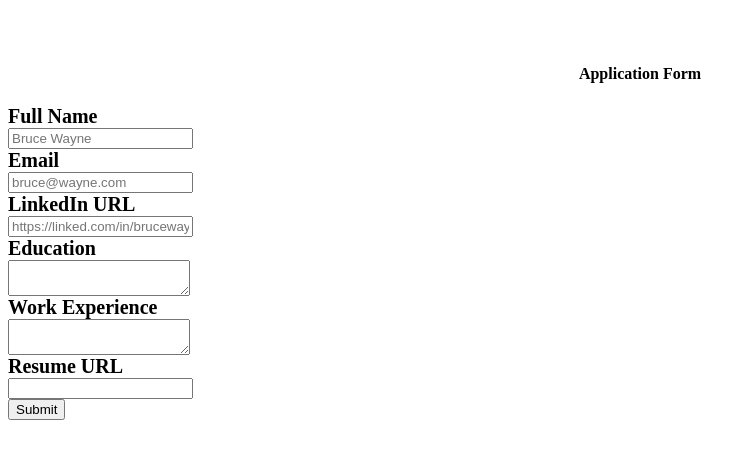
After one commit to siddhant-shekhar/Job-Portal, a Flask app: template templates/application_form.html in a window 1280 px wide. The commit adds this page. Shown: the top 459 px of the page, without its empty margins (0-756 px from the left). Run offline with Flask 3, Linux system fonts and the light colour scheme; the template is opened without the code that fills it, so the values that code supplies are empty.

Commit message:
updated tables

```diff
--- a/app.py
+++ b/app.py
@@ -1,5 +1,5 @@
-from flask import Flask, render_template, jsonify
-from database import load_jobs_from_db, load_job_from_db
+from flask import Flask, render_template, jsonify, request
+from database import load_jobs_from_db, load_job_from_db, add_application_to_db
 
 app = Flask(__name__)
 
@@ -25,10 +25,20 @@ def show_job(id):
   return render_template('jobpage.html', job=job)
 
 
-# @app.route("/job/<id>")
-# def show_job_json(id):
-#   job = load_job_from_db(id)
-#   return jsonify(job)
+@app.route("/job/<id>/apply", methods=['post'])
+def apply_to_job(id):
+  data = request.form
+  job = load_job_from_db(id)
+  add_application_to_db(id, data)
+  return render_template('application_submitted.html',
+                         application=data,
+                         job=job)
+
+
+@app.route("/api/job/<id>")
+def show_job_json(id):
+  job = load_job_from_db(id)
+  return jsonify(job)
 
 if __name__ == '__main__':
   app.run(host='0.0.0.0', debug=True)
--- /dev/null
+++ b/templates/application_form.html
@@ -0,0 +1,34 @@
+<br><br><h4 style="text-align:center;">Application Form</h4>
+<form action="/job/{{job['id']}}/apply" method="post">
+  <div class="mb-2">
+  <label style="font-size:20px;"><b>Full Name</b></label><br>
+  <input type="text" required name="full_name" placeholder="Bruce Wayne">
+  </div>
+
+  <div class="mb-2">
+  <label style="font-size:20px;"><b>Email</b></label><br>
+  <input type="email" required name="email" placeholder="bruce@wayne.com">
+  </div>
+
+  <div class="mb-2">
+  <label style="font-size:20px;"><b>LinkedIn URL</b></label><br>
+  <input type="url" name="linkedin_url" placeholder="https://linked.com/in/brucewayne">
+  </div>
+
+  <div class="mb-2">
+    <label style="font-size:20px;"><b>Education</b></label><br>
+    <textarea name="education"></textarea>
+  </div>
+
+  <div class="mb-2">
+    <label style="font-size:20px;"><b>Work Experience</b></label><br>
+    <textarea name="work_experience"></textarea>
+  </div>
+
+  <div class="mb-2">
+  <label style="font-size:20px;"><b>Resume URL</b></label><br>
+  <input type="url" name="resume_url">
+  </div>
+
+  <input type="submit">
+</form>
--- a/templates/jobpage.html
+++ b/templates/jobpage.html
@@ -45,6 +45,10 @@
       <h3>Salary</h3>
       <p>{{job.currrency}}{{job.salary}}</p>
 
+      <div>
+        {% include 'application_form.html' %}
+      </div>
+
     </div>
 
 
```
Also changed, not shown: database.py (+14 -0 lines), templates/application_submitted.html (added, +43 -0 lines), templates/home.html (+3 -4 lines).
